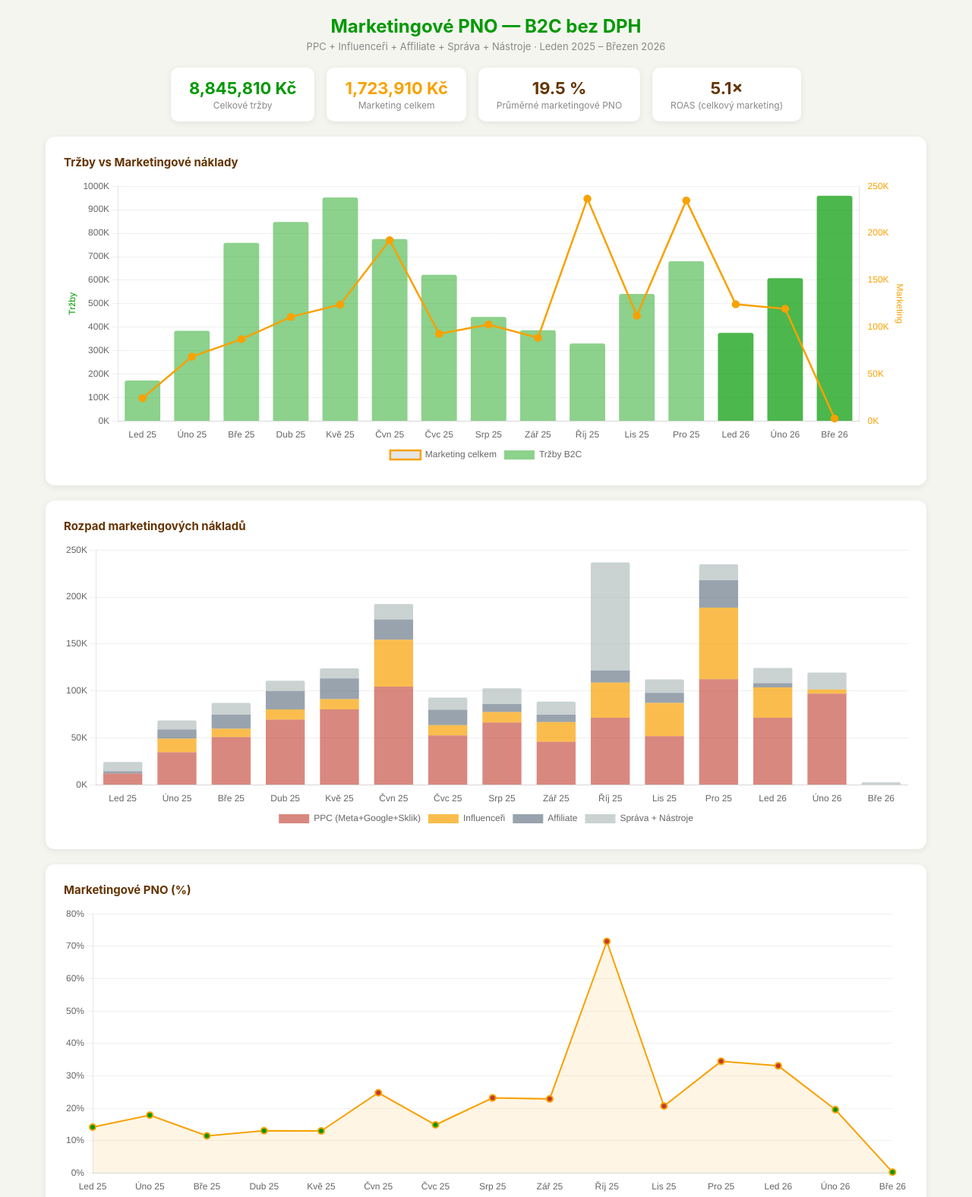
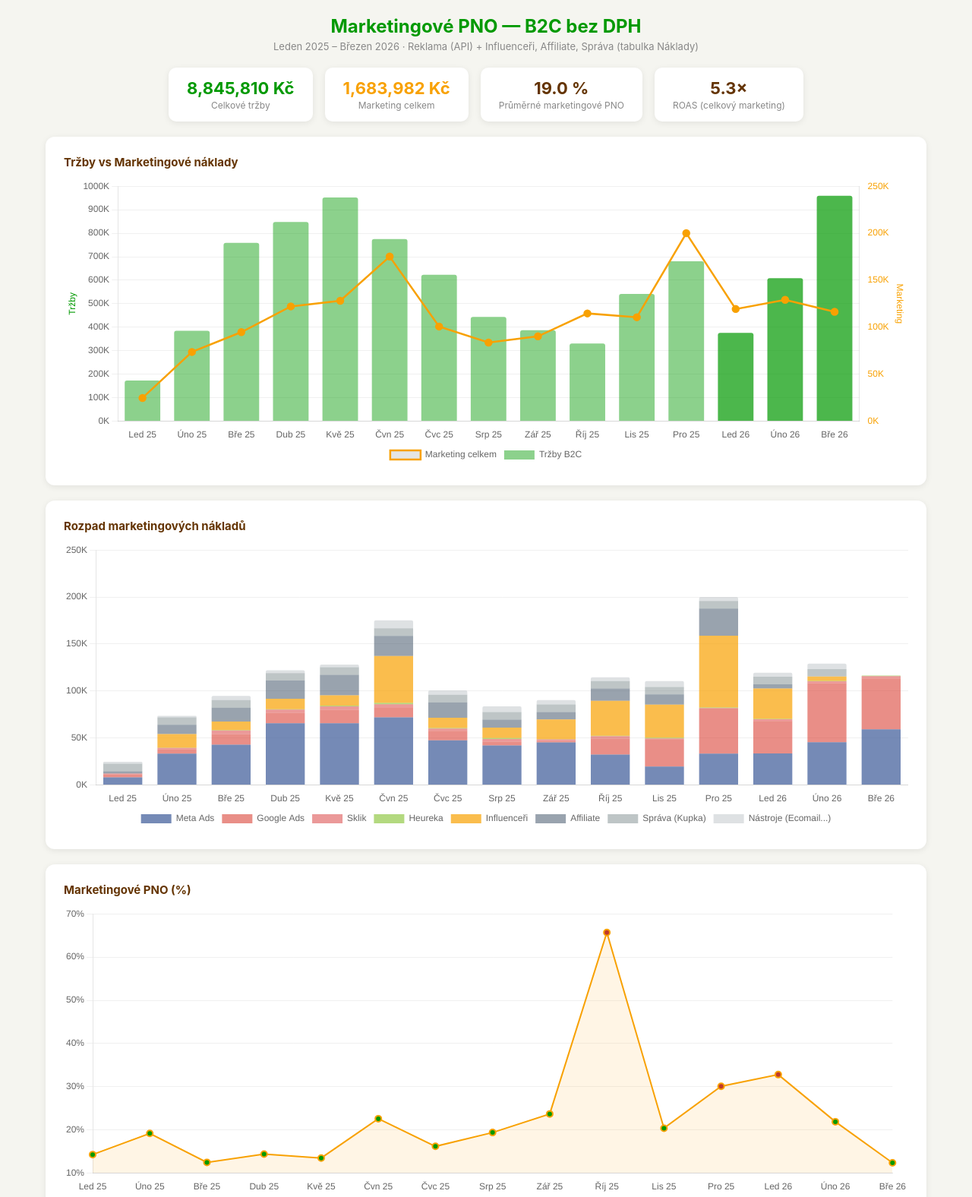
Before and after one commit to SirPrasatko/poporostem-dashboards, a plain HTML site: page marketingove-pno.html in a window 1280 px wide. Shown: the top 1576 px of the page at 76% size. Drawn offline with nearby package versions, Linux system fonts and the light colour scheme.

Commit message:
Marketing PNO: rozpad na Meta/Google/Sklik/Heureka + influenceři/affiliate/správa/nástroje

```diff
--- a/marketingove-pno.html
+++ b/marketingove-pno.html
@@ -27,14 +27,14 @@ body { font-family: -apple-system, BlinkMacSystemFont, 'Segoe UI', Roboto, sans-
 
 <div class="header">
     <h1>Marketingové PNO — B2C bez DPH</h1>
-    <p>PPC + Influenceři + Affiliate + Správa + Nástroje · Leden 2025 – Březen 2026</p>
+    <p>Leden 2025 – Březen 2026 · Reklama (API) + Influenceři, Affiliate, Správa (tabulka Náklady)</p>
 </div>
 
 <div class="kpi-row">
     <div class="kpi"><div class="value" style="color:#009901">8,845,810 Kč</div><div class="label">Celkové tržby</div></div>
-    <div class="kpi"><div class="value" style="color:#f8a102">1,723,910 Kč</div><div class="label">Marketing celkem</div></div>
-    <div class="kpi"><div class="value" style="color:#643403">19.5 %</div><div class="label">Průměrné marketingové PNO</div></div>
-    <div class="kpi"><div class="value" style="color:#643403">5.1×</div><div class="label">ROAS (celkový marketing)</div></div>
+    <div class="kpi"><div class="value" style="color:#f8a102">1,683,982 Kč</div><div class="label">Marketing celkem</div></div>
+    <div class="kpi"><div class="value" style="color:#643403">19.0 %</div><div class="label">Průměrné marketingové PNO</div></div>
+    <div class="kpi"><div class="value" style="color:#643403">5.3×</div><div class="label">ROAS (celkový marketing)</div></div>
 </div>
 
 <div class="chart-wrap">
@@ -53,8 +53,7 @@ body { font-family: -apple-system, BlinkMacSystemFont, 'Segoe UI', Roboto, sans-
 </div>
 
 <div class="note">
-    Březen 2026: náklady ze sheetu chybí — použity jen PPC z API (Meta+Google+Sklik+Heureka = 116,364 Kč).
-    Skutečné marketingové PNO bude vyšší po doplnění influencerů, affiliate a správy.
+    Březen 2026: reklama z API (Meta+Google+Sklik+Heureka), influenceři/affiliate/správa z tabulky chybí — PNO bude vyšší.
 </div>
 
 <div class="nav">
@@ -62,7 +61,6 @@ body { font-family: -apple-system, BlinkMacSystemFont, 'Segoe UI', Roboto, sans-
     <a href="unor.html">Únor</a>
     <a href="brezen.html">Březen</a>
     <a href="analytika.html">Analytika</a>
-    <a href="trzby-vs-reklama.html">Tržby vs Reklama (PPC)</a>
     <a href="marketingove-pno.html" style="font-weight:700;color:#009901;">Marketingové PNO</a>
     <a href="trzby-vs-naklady.html">Tržby vs Náklady</a>
 </div>
@@ -71,12 +69,16 @@ body { font-family: -apple-system, BlinkMacSystemFont, 'Segoe UI', Roboto, sans-
 const fmt = v => v.toLocaleString('cs-CZ') + ' Kč';
 const labels = ["Led 25", "\u00dano 25", "B\u0159e 25", "Dub 25", "Kv\u011b 25", "\u010cvn 25", "\u010cvc 25", "Srp 25", "Z\u00e1\u0159 25", "\u0158\u00edj 25", "Lis 25", "Pro 25", "Led 26", "\u00dano 26", "B\u0159e 26"];
 const rev = [173428.0, 384718.0, 759273.0, 848309.0, 951992.0, 775573.0, 623319.0, 443912.0, 387232.0, 330867.0, 542029.0, 680629.0, 376124.0, 608948.0, 959457.0];
-const mktgTotal = [24588, 68768, 87267, 110888, 124152, 192543, 92946, 102902, 88856, 236730, 112351, 234894, 124436, 119589, 3000];
-const mktgPPC = [12119, 34784, 50944, 69487, 80475, 104663, 52793, 66605, 45955, 71691, 52014, 112520, 71569, 97177, 0];
-const mktgInfl = [0, 14500, 9000, 11000, 11000, 50000, 11000, 11000, 21000, 37280, 35280, 76280, 32280, 4500, 0];
-const mktgAffil = [2409, 9878, 14803, 19321, 21838, 21343, 16343, 8619, 7921, 12980, 10796, 28964, 4445, 0, 0];
-const mktgOther = [10060, 9606, 12520, 11079, 10839, 16537, 12810, 16678, 13981, 114778, 14261, 17130, 16142, 17912, 3000];
-const pno = [14.2, 17.9, 11.5, 13.1, 13.0, 24.8, 14.9, 23.2, 22.9, 71.5, 20.7, 34.5, 33.1, 19.6, 0.3];
+const mktgTotal = [24767, 73699, 94829, 122175, 128151, 175185, 100771, 83715, 90364, 114704, 110654, 200033, 119370, 129199, 116366];
+const vMeta = [8228, 33371, 42958, 65772, 65782, 71987, 47590, 42002, 45245, 32487, 19711, 33342, 33627, 45558, 59281];
+const vGoogle = [3008, 4579, 11104, 11052, 14087, 10146, 9963, 4054, 1398, 16937, 28450, 47914, 34534, 62609, 54146];
+const vSklik = [865, 1560, 3993, 3407, 3752, 3826, 2453, 2837, 1874, 2524, 1351, 714, 1775, 2263, 2342];
+const vHeureka = [197, 205, 451, 544, 853, 1346, 612, 1135, 295, 418, 805, 579, 467, 437, 597];
+const vInfl = [0, 14500, 9000, 11000, 11000, 50000, 11000, 11000, 21000, 37280, 35280, 76280, 32280, 4500, 0];
+const vAffil = [2409, 9878, 14803, 19321, 21838, 21343, 16343, 8619, 7921, 12980, 10796, 28964, 4445, 0, 0];
+const vSprava = [8000, 8000, 8000, 8000, 8000, 8000, 8000, 8000, 8000, 8000, 8000, 8000, 8000, 8000, 0];
+const vNastroje = [2060, 1606, 4520, 3079, 2839, 8537, 4810, 6068, 4631, 4078, 6261, 4240, 4242, 5832, 0];
+const pno = [14.3, 19.2, 12.5, 14.4, 13.5, 22.6, 16.2, 19.4, 23.7, 65.7, 20.4, 30.1, 32.8, 21.9, 12.4];
 
 new Chart(document.getElementById('mainChart'), {
     type: 'bar',
@@ -95,11 +97,17 @@ new Chart(document.getElementById('mainChart'), {
                 label: ctx => ctx.dataset.label + ': ' + fmt(ctx.raw),
                 afterBody: items => {
                     const i = items[0].dataIndex;
-                    return '\nPPC: ' + fmt(mktgPPC[i]) +
-                           '\nInfluenceři: ' + fmt(mktgInfl[i]) +
-                           '\nAffiliate: ' + fmt(mktgAffil[i]) +
-                           '\nOstatní: ' + fmt(mktgOther[i]) +
-                           '\nPNO: ' + pno[i] + '%';
+                    return '\n--- Reklama (API) ---' +
+                           '\nMeta Ads: ' + fmt(vMeta[i]) +
+                           '\nGoogle Ads: ' + fmt(vGoogle[i]) +
+                           '\nSklik: ' + fmt(vSklik[i]) +
+                           '\nHeureka: ' + fmt(vHeureka[i]) +
+                           '\n--- Tabulka ---' +
+                           '\nInfluenceři: ' + fmt(vInfl[i]) +
+                           '\nAffiliate: ' + fmt(vAffil[i]) +
+                           '\nSpráva: ' + fmt(vSprava[i]) +
+                           '\nNástroje: ' + fmt(vNastroje[i]) +
+                           '\n\nPNO: ' + pno[i] + '%';
                 }
             } },
             legend: { position: 'bottom' },
@@ -117,10 +125,14 @@ new Chart(document.getElementById('stackedChart'), {
     data: {
         labels: labels,
         datasets: [
-            { label: 'PPC (Meta+Google+Sklik)', data: mktgPPC, backgroundColor: 'rgba(192,57,43,0.6)', borderRadius: 2 },
-            { label: 'Influenceři', data: mktgInfl, backgroundColor: 'rgba(248,161,2,0.7)', borderRadius: 2 },
-            { label: 'Affiliate', data: mktgAffil, backgroundColor: 'rgba(52,73,94,0.5)', borderRadius: 2 },
-            { label: 'Správa + Nástroje', data: mktgOther, backgroundColor: 'rgba(149,165,166,0.5)', borderRadius: 2 },
+            { label: 'Meta Ads', data: vMeta, backgroundColor: 'rgba(59,89,152,0.7)', borderRadius: 2 },
+            { label: 'Google Ads', data: vGoogle, backgroundColor: 'rgba(219,68,55,0.6)', borderRadius: 2 },
+            { label: 'Sklik', data: vSklik, backgroundColor: 'rgba(204,0,0,0.4)', borderRadius: 2 },
+            { label: 'Heureka', data: vHeureka, backgroundColor: 'rgba(105,180,0,0.5)', borderRadius: 2 },
+            { label: 'Influenceři', data: vInfl, backgroundColor: 'rgba(248,161,2,0.7)', borderRadius: 2 },
+            { label: 'Affiliate', data: vAffil, backgroundColor: 'rgba(52,73,94,0.5)', borderRadius: 2 },
+            { label: 'Správa (Kupka)', data: vSprava, backgroundColor: 'rgba(127,140,141,0.5)', borderRadius: 2 },
+            { label: 'Nástroje (Ecomail...)', data: vNastroje, backgroundColor: 'rgba(189,195,199,0.5)', borderRadius: 2 },
         ]
     },
     options: {
@@ -134,7 +146,7 @@ new Chart(document.getElementById('pnoChart'), {
     type: 'line',
     data: {
         labels: labels,
-        datasets: [{ label: 'Marketingové PNO', data: pno, borderColor: '#f8a102', backgroundColor: 'rgba(248,161,2,0.1)', borderWidth: 2, pointRadius: 4, pointBackgroundColor: pno.map(v => v > 20 ? '#c0392b' : '#009901'), fill: true }]
+        datasets: [{ label: 'Marketingové PNO', data: pno, borderColor: '#f8a102', backgroundColor: 'rgba(248,161,2,0.1)', borderWidth: 2, pointRadius: 4, pointBackgroundColor: pno.map(v => v > 25 ? '#c0392b' : '#009901'), fill: true }]
     },
     options: {
         responsive: true,
```
